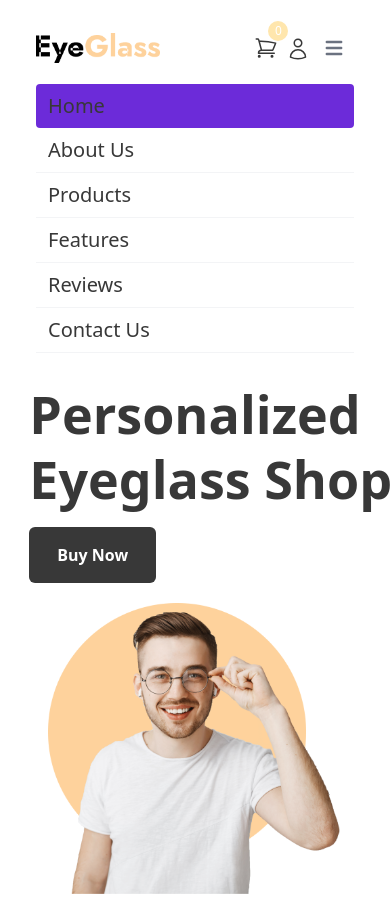
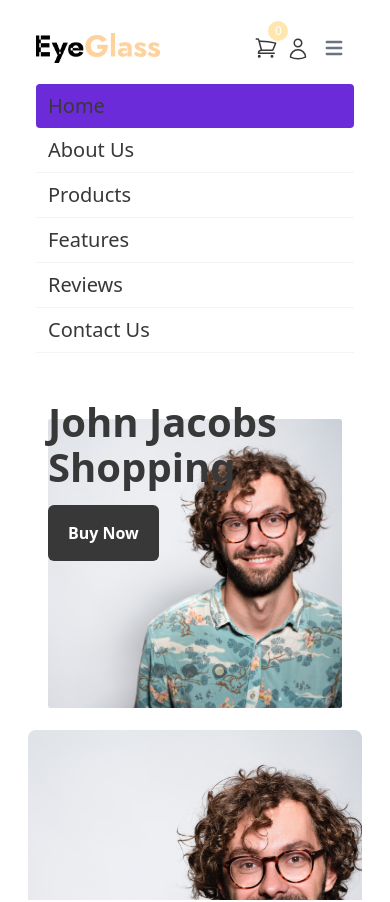
Before and after one commit to devcowsar/productsellapp, a React (Vite) app: page / in a window 390 px wide. Shown: the top 902 px of the page. Built offline with nearby package versions, Linux system fonts and the light colour scheme.

Commit message:
fix: slide

```diff
--- a/src/App.css
+++ b/src/App.css
@@ -27,15 +27,16 @@
   display: none !important;
 }
 
-.slick-dots {
+.hero-slider .slick-dots {
   position: absolute;
-  bottom: 200px !important;
+  bottom: 50%;
+  display: block;
   width: 150px;
-  right: -470px;
+  right: -40px;
   transform: translateY(-166%) rotate(90deg);
 }
 
-.slick-dots li button:before {
+.hero-slider .slick-dots li button:before {
   width: 15px !important;
   height: 15px !important;
   color: transparent !important;
@@ -45,10 +46,38 @@
   opacity: 0.5 !important;
 }
 
-.slick-dots li.slick-active button:before {
+.hero-slider .slick-dots li.slick-active button:before {
   background-color: #fed29c !important;
 }
-
+@media only screen and (max-width: 900px) {
+  .hero-slider .slick-dots {
+    position: absolute;
+    bottom: 0;
+    display: block;
+    width: 150px;
+    left: 50%;
+    transform: translateY(-166%) rotate(0deg);
+  }
+}
+@media only screen and (max-width: 600px) {
+  .lh-65 {
+    line-height: 45px;
+  }
+  .fs-52 {
+    font-size: 40px;
+  }
+  .w-200p {
+    width: 100%;
+  }
+  .hero-slider .slick-dots {
+    position: absolute;
+    bottom: -20px;
+    display: block;
+    width: 150px;
+    left: 30%;
+    transform: translateY(-166%) rotate(0deg);
+  }
+}
 /* Our Product Section */
 .our-product .slick-dots {
   bottom: -30px !important;
--- a/src/Components/Slide.jsx
+++ b/src/Components/Slide.jsx
@@ -37,6 +37,8 @@ const settings = {
   speed: 500,
   slidesToShow: 1,
   slidesToScroll: 1,
+  autoplay: true,
+  autoplaySpeed: 3000,
 };
 
 const Slide = () => {
@@ -46,13 +48,13 @@ const Slide = () => {
         <Slider {...settings}>
           {slides.map((slide) => (
             <div key={slide.id}>
-              <div className="grid md:grid-cols-2 grid-cols-1 content-center px-12">
-                <div className=" flex self-center justify-center">
-                  <div className="hero-content">
+              <div className="grid md:grid-cols-2 grid-cols-1 content-center px-12 relative">
+                <div className=" flex self-center md:justify-center justify-start">
+                  <div className="hero-content absolute  md:static">
                     <h2 className="relative font-bold text-heading-text lh-65 w-200p fs-52">
                       {slide.headline}
                     </h2>
-                    <button className="bg-heading-text text-white-text py-4 px-7 rounded-md font-bold mt-4">
+                    <button className="bg-heading-text text-white-text py-4 md:px-7 px-5 rounded-md font-bold mt-4">
                       {slide.button}
                     </button>
                   </div>
```
